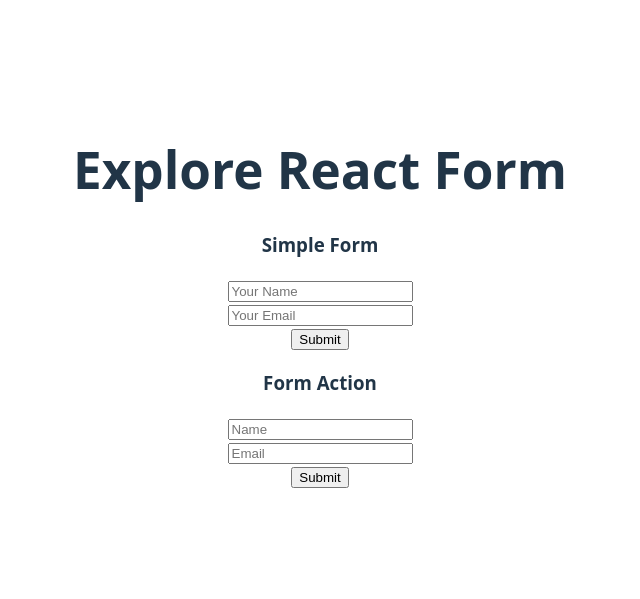
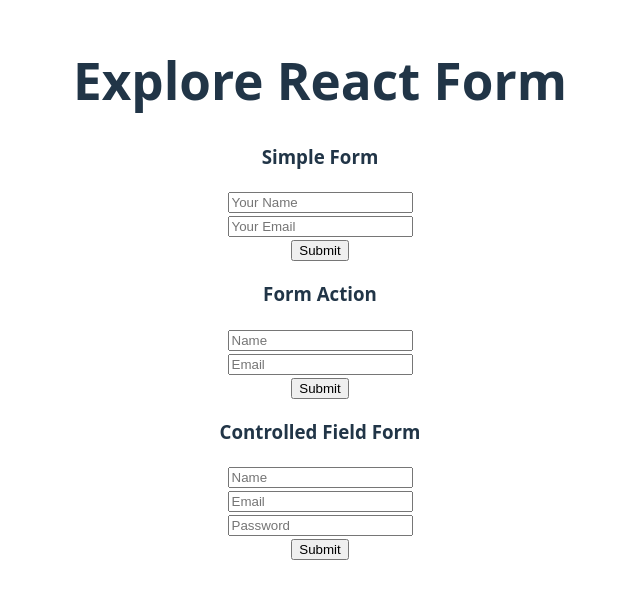
Before and after one commit to lijanahmmed/Explore-React-form, a React (Vite) app: page / in a window 1280 px wide. Shown: the part 103-702 px from the top of the page, without its empty margins (320-960 px from the left). Built offline with nearby package versions, Linux system fonts and the light colour scheme.

Commit message:
ControlledField added

```diff
--- a/src/App.jsx
+++ b/src/App.jsx
@@ -1,5 +1,5 @@
 import './App.css'
-
+import ControlledField from './components/ControlledField/ControlledField'
 
 import FormAction from './components/FormAction/FormAction'
 
@@ -14,6 +14,7 @@
       <h1>Explore React Form</h1>
       <SimpleForm></SimpleForm>
       <FormAction></FormAction>
+      <ControlledField></ControlledField>
 
     </>
   )
--- /dev/null
+++ b/src/components/ControlledField/ControlledField.jsx
@@ -0,0 +1,59 @@
+import React, { useState } from 'react';
+
+const ControlledField = () => {
+    const [name, setName] = useState('');
+    const [email, setEmail] = useState('');
+    const [password, setPassword] = useState('');
+    const [error, setError] = useState('');
+
+    const handleSubmit = (e) => {
+        e.preventDefault();
+        console.log(name, email, password)
+        if(password.length < 6) {
+            setError('6 characters or longer password needed.')
+        }
+        else {
+            setError('')
+        }
+    }
+
+    const handleEmailChange = e => {
+        setEmail(e.target.value);
+    }
+
+    const handleNameChange = e => {
+        setName(e.target.value);
+    }
+
+    const handlePasswordOnChange = e => {
+        console.log(e.target.value);
+        setPassword(e.target.value);
+
+        if (password.length < 6) {
+            setError('Password must be 6 characters or longer.')
+        }
+        else{
+            setError('');
+        }
+    }
+
+    return (
+        <div>
+            <h3>Controlled Field Form</h3>
+            <form onSubmit={handleSubmit}>
+                <input type="text" onChange={handleNameChange} defaultValue={name} placeholder='Name' />
+                <br />
+                <input type="email" onChange={handleEmailChange} defaultValue={email} name="email" placeholder='Email' required />
+                <br />
+                <input type="password" name="password" placeholder='Password' onChange={handlePasswordOnChange} defaultValue={password} required />
+                <br />
+                <input type="submit" value="Submit" />
+            </form>
+            <p style={{ color: 'red' }}>
+                <small>{error}</small>
+            </p>
+        </div>
+    );
+};
+
+export default ControlledField;
```
